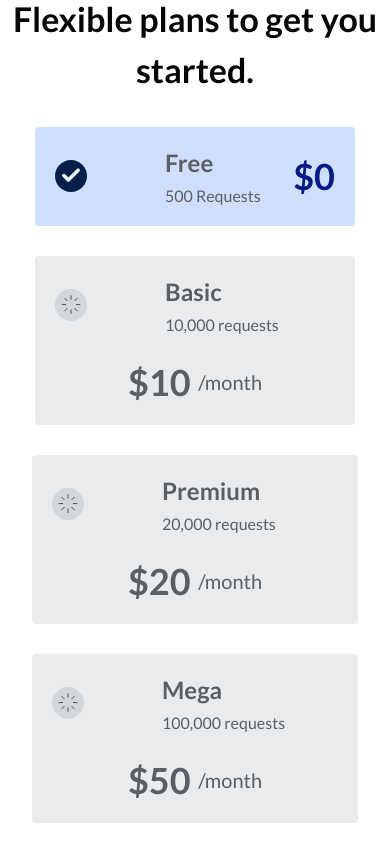
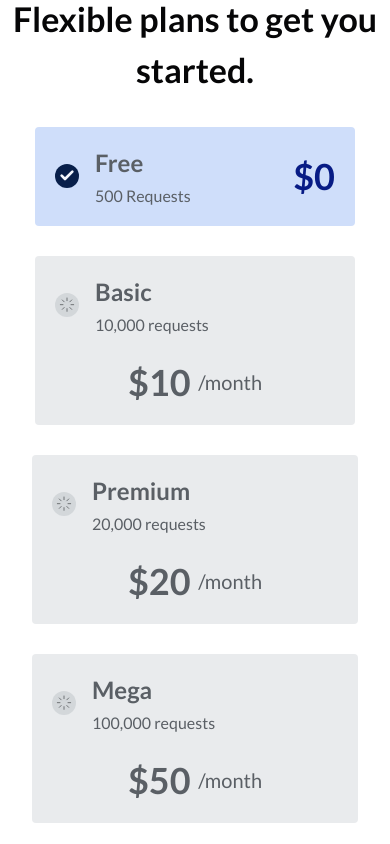
Before and after one commit to Zummit-Africa-Inc/Zapi-FE-v2, a React (Vite) app: page / in a window 390 px wide. Shown: the part 6240-7084 px from the top of the page. Built offline with nearby package versions, Linux system fonts and the light colour scheme; no server answers; what aws-amplify would draw is missing.

Commit message:
Fixes Updtae

```diff
--- a/src/components/home/Blog.tsx
+++ b/src/components/home/Blog.tsx
@@ -37,7 +37,9 @@ const Blog: React.FC = () => {
                   {post.title}
                 </Typography>
                 <Stack width="100%" direction="row" alignItems="center" justifyContent="space-between">
-                  <Typography color="primary.contrastText">Read More</Typography>
+                  <Typography color="primary.contrastText">
+                    Read More
+                  </Typography>
                   <Typography sx={{color: "#929AA3"}}>{post.date}</Typography>
                 </Stack>
               </CardContent>
@@ -58,6 +60,7 @@ const Blog: React.FC = () => {
 };
 
 export default Blog;
+
 
 const useStyles = makeStyles((theme: Theme) => ({
   container: {
@@ -145,6 +148,8 @@ const useStyles = makeStyles((theme: Theme) => ({
     cursor: "pointer",
     [theme.breakpoints.down("mobile")]: {
       textAlign: "center",
+      width: "274px",
+      maxWidth: "100%",
     }
   },
 }));
--- a/src/components/home/Pricing.tsx
+++ b/src/components/home/Pricing.tsx
@@ -215,7 +215,12 @@ const useStyles = makeStyles((theme: Theme) => ({
     },
   },
   bullets: {
-    marginRight: "62px"
+    marginRight: "62px",
+    [theme.breakpoints.down("tablet")]: {
+      marginRight: "0px",
+      width: "24px",
+      height: "24px",
+    },
   },
   wrapper: {
     padding: "32px",
@@ -228,9 +233,10 @@ const useStyles = makeStyles((theme: Theme) => ({
     padding: "20px",
     borderRadius: "4px",
     boxSizing: "border-box",
-    "@media screen and (max-width: 800px)": {
+    [theme.breakpoints.down("tablet")]: {
       width: "100%",
       margin: "0 3px 30px",
+      fontSize: "23px",
     },
   },
   subColomn: {
@@ -259,6 +265,8 @@ const useStyles = makeStyles((theme: Theme) => ({
     boxSizing: "border-box",
     "@media screen and (max-width: 800px)": {
       width: "100%",
+      margin: "0 3px 30px",
+      fontSize: "23px",
     },
   },
   columns: {
@@ -273,6 +281,9 @@ const useStyles = makeStyles((theme: Theme) => ({
     gap: "1.5rem",
     textAlign: "center",
     position: "relative",
+    // [theme.breakpoints.down("tablet")]: {
+    //   paddingLeft: "-450px",
+    // },
   },
   discount: {
     borderRadius: "4px",
--- a/src/components/shared/FOOTERLINKS.ts
+++ b/src/components/shared/FOOTERLINKS.ts
@@ -1,4 +1,4 @@
-export const FOOTERLINKS = [
+export const footerLinks = [
     {
       title: 'Explore',
       links: [
--- a/src/components/shared/Footer.tsx
+++ b/src/components/shared/Footer.tsx
@@ -5,7 +5,7 @@ import { Box, Stack, Theme, Typography } from "@mui/material";
 
 import { linkedinIcon, twitterIcon, youtubeIcon} from "../../assets/svg";
 import { footerIllustration } from "../../assets/svg";
-import { FOOTERLINKS } from "./FOOTERLINKS";
+import { footerLinks } from "./footerLinks";
 
 const Footer: React.FC = () => {
   const classes = useStyles();
@@ -13,7 +13,7 @@ const Footer: React.FC = () => {
   return (
     <Box className={classes.footer}>
       <Stack direction="row" width="100%" flexWrap="wrap" mb="32px">
-        {FOOTERLINKS.map((item, index) => (
+        {footerLinks.map((item, index) => (
           <Box key={index} className={classes.container}>
             <>
             <Typography sx={{fontSize: "18px",fontWeight: 600,lineHeight: "22px",color: "#F5F5F5",mb: "40px",textTransform: "uppercase"}}>
@@ -32,6 +32,7 @@ const Footer: React.FC = () => {
           </Box>
         ))}
       </Stack>
+
       {/* Divider */}
       <hr className={classes.divider} />
       <Stack direction="row" width="100%" alignItems="center" justifyContent="space-between">
@@ -79,7 +80,7 @@ const useStyles = makeStyles((theme: Theme) => ({
     },
     [theme.breakpoints.down("mobile")]: {
       padding: "64px 16px",
-      backgroundPositionX: "none",
+      backgroundPositionX: "-90%",
       backgroundPositionY: "top",
     },
   },
```
